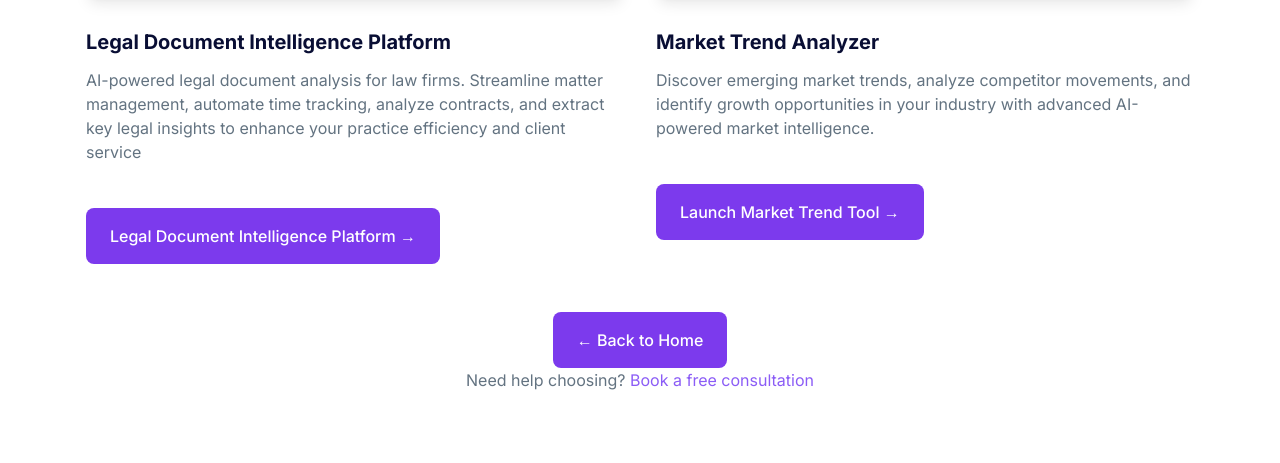
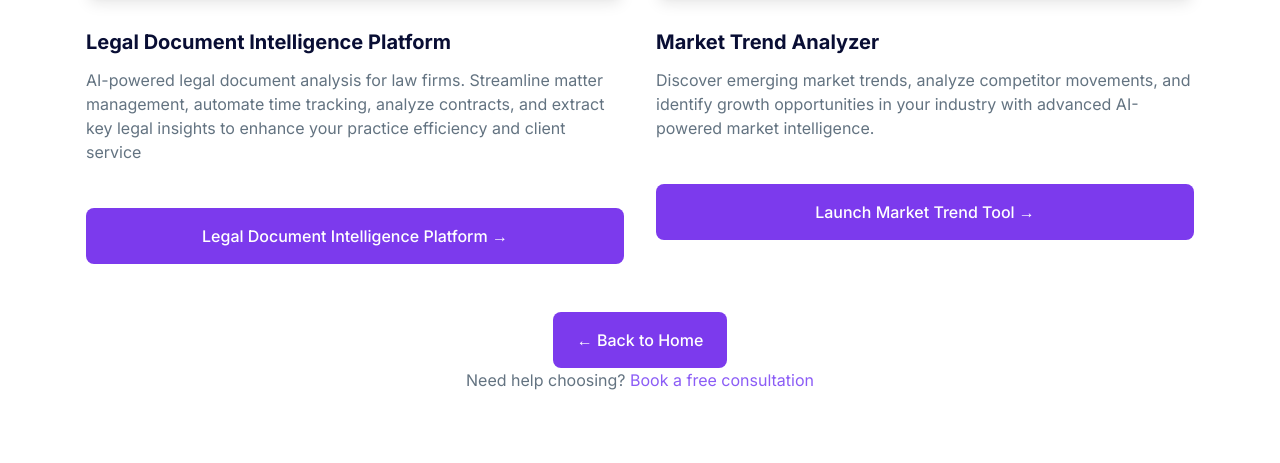
Before and after one commit to Mabtahi1/FlaskWeb, a Flask app: page /tools in a window 1280 px wide. Shown: the part 1020-1483 px from the top of the page. Run offline with Flask 3, Linux system fonts and the light colour scheme; some libraries are stand-ins or nearby versions.

Commit message:
Update tools.html

```diff
--- a/templates/tools.html
+++ b/templates/tools.html
@@ -194,7 +194,7 @@
                             AI-powered legal document analysis for law firms. Streamline matter management, automate time tracking, analyze contracts, and extract key legal insights to enhance your practice efficiency and client service
                         </p>
                         <a href="http://54.159.23.233:5001/" target="_blank"
-                           class="inline-flex items-center justify-center py-4 px-6 text-center text-base font-medium text-white hover:bg-opacity-90 bg-primary rounded-lg transition duration-300 ease-in-out">
+                           class="inline-flex items-center justify-center py-4 px-6 text-center text-base font-medium text-white hover:bg-opacity-90 bg-primary rounded-lg transition duration-300 ease-in-out w-full">
                            Legal Document Intelligence Platform →
                         </a>
                     </div>
@@ -216,7 +216,7 @@
                             opportunities in your industry with advanced AI-powered market intelligence.
                         </p>
                         <a href="http://54.159.23.233:5002/" target="_blank"
-                           class="inline-flex items-center justify-center py-4 px-6 text-center text-base font-medium text-white hover:bg-opacity-90 bg-primary rounded-lg transition duration-300 ease-in-out">
+                           class="inline-flex items-center justify-center py-4 px-6 text-center text-base font-medium text-white hover:bg-opacity-90 bg-primary rounded-lg transition duration-300 ease-in-out w-full">
                             Launch Market Trend Tool →
                         </a>
                     </div>
```
